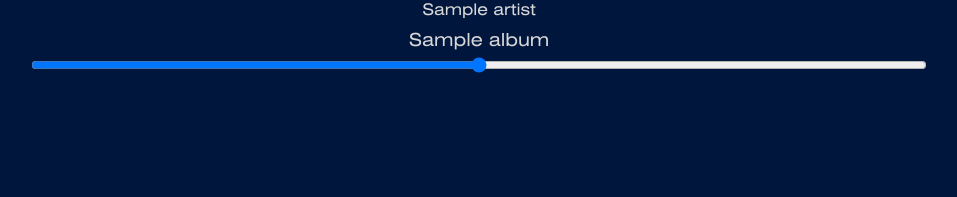
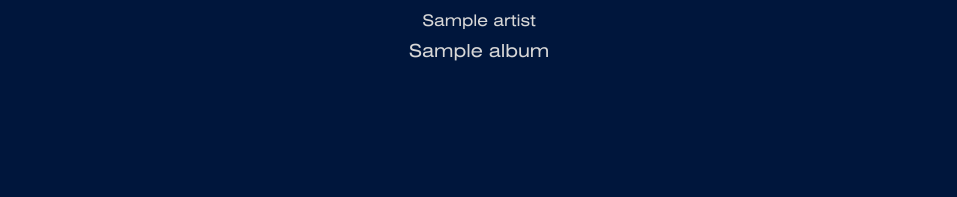
Before and after one commit to GameGodS3/DropTune, a Django app: template dropplayer/templates/dropplayer/player.html in a window 1280 px wide. Shown: the part 408-605 px from the top of the page, without its empty margins (161-1118 px from the left). Run offline with Django 3.2, Linux system fonts and the light colour scheme; tables that the repository leaves empty hold one stand-in row (values such as "Sample post"); the template is opened without the code that fills it: values that come from a table or form of the project are taken from there, most other values are stand-ins (such as "Sample title", 1, 10 or a date in 2020); parts of the project's set-up code (start-up, migrations or seed data) failed here and were passed over.

Commit message:
Remove seek, fix muti-device connection

```diff
--- a/dropplayer/static/dropplayer/css/style.css
+++ b/dropplayer/static/dropplayer/css/style.css
@@ -344,11 +344,3 @@ body{
     align-items: center;
     flex-direction: column;
 }
-#seek{
-    width: 70vw;
-    background-color: var(--acc);
-}
-
-#seek::-webkit-slider-thumb{
-    background-color: var(--acc);
-}
--- a/dropplayer/templates/dropplayer/player.html
+++ b/dropplayer/templates/dropplayer/player.html
@@ -21,9 +21,6 @@
     <p class="songtitle">{{ metadata.title }}</p>
     <p class="artist">{{ metadata.artist }}</p>
     <p class="album">{{ metadata.album }}</p>
-    <div class="playercontrols">
-        <input type="range" name="" id="seek">
-    </div>
 </div>
 <script>
     //song array
```
Also changed, not shown: dropplayer/views.py (+7 -7 lines), droptune.py (added, +14 -0 lines).
